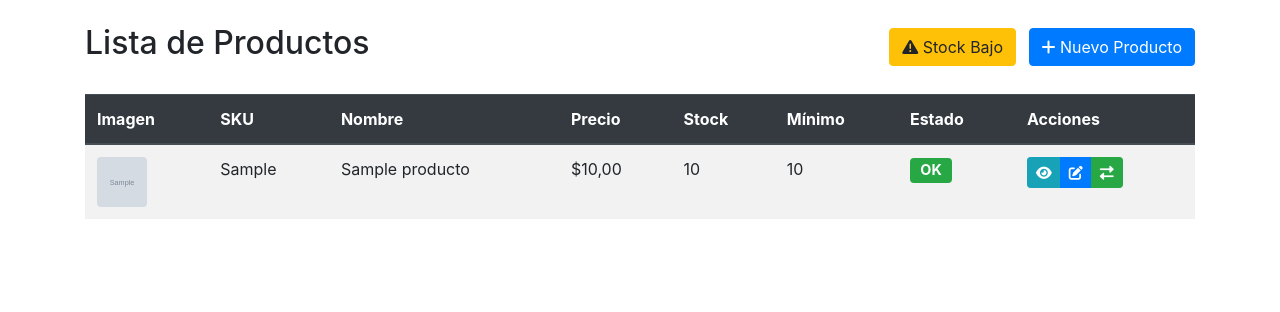
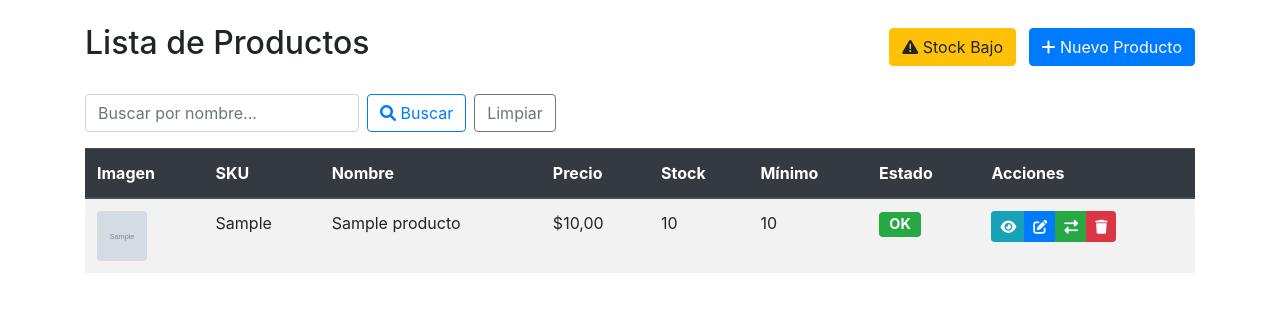
Before and after one commit to cesarq88/Inventario-de-procuctos-clientes-y-ventas-con-autenticacion-, a Django app: page / in a window 1280 px wide. Shown: the part 56-368 px from the top of the page. Run offline with Django 5.2, Linux system fonts and the light colour scheme; a user stored in the database is signed in; tables that the repository leaves empty hold one stand-in row (values such as "Sample post"); grey boxes marked "Sample" are stand-in pictures; parts of the project's set-up code (start-up, migrations or seed data) failed here and were passed over; some libraries are stand-ins or nearby versions.

Commit message:
Productos: eliminación, búsqueda y paginación en listado

```diff
--- a/productos/views.py
+++ b/productos/views.py
@@ -28,6 +28,7 @@ class ProductoListView(LoginRequiredMixin, StockPermissionMixin,ListView):
     template_name = "productos/producto_list.html"
     context_object_name = "productos"
     login_url = 'account_login'
+    paginate_by= 5
 
     def get_queryset(self):
         queryset = super().get_queryset()
@@ -36,12 +37,18 @@ class ProductoListView(LoginRequiredMixin, StockPermissionMixin,ListView):
         if stock_bajo:
             queryset = queryset.filter(stock__lt=F("stock_minimo"))
 
+        q = self.request.GET.get('q') #nueva modificacoin, filtara por nombre icontains
+        if q:
+            queryset =queryset.filter(nombre__icontains=q)
+
+
+
         return queryset.order_by('nombre')
 
     def get_context_data(self, **kwargs):
         context =super().get_context_data(**kwargs)
         context['stock_bajo']=self.request.GET.get('stock_bajo')
-
+        context['q'] = self.request.GET.get('q', '')
         return context
 
 class ProductoDetailView(LoginRequiredMixin, StockPermissionMixin,DetailView):
@@ -100,7 +107,7 @@ class ProductoDeleteView(LoginRequiredMixin, StockPermissionMixin,DeleteView):
     login_url = 'account_login'
 
     def delete(self, request, *args, **kwargs):
-        messages.success(self.request, "Producto eliminado exitosamente")
+        messages.success(self.request, "Producto exterminado exitosamente")
         return super().delete(request, *args, **kwargs)
 
 
--- a/templates/productos/producto_list.html
+++ b/templates/productos/producto_list.html
@@ -16,6 +16,24 @@
 {% endblock %}
 
 {% block content %}
+<form method="get" class="form-inline mb-3">
+    <div class="form-group mr-2">
+        <input type="text"
+               name="q"
+               class="form-control"
+               placeholder="Buscar por nombre..."
+               value="{{ q }}">
+    </div>
+
+    <button type="submit" class="btn btn-outline-primary">
+        <i class="fas fa-search"></i> Buscar
+    </button>
+
+    <a href="{% url 'productos:producto_list' %}" class="btn btn-outline-secondary ml-2">
+        Limpiar
+    </a>
+</form>
+
 {% if productos %}
 <div class="table-responsive">
     <table class="table table-striped table-hover">
@@ -72,6 +89,9 @@
                         <a href="{% url 'productos:movimiento_create' producto.pk %}" class="btn btn-success" title="Movimiento">
                             <i class="fas fa-exchange-alt"></i>
                         </a>
+                        <a href="{% url 'productos:producto_delete' producto.pk %}" class="btn btn-sm btn-danger" title="Eliminar">
+                            <i class="fas fa-trash"></i>
+                        </a>
                     </div>
                 </td>
             </tr>
```
Also changed, not shown: other parts of templates/productos/producto_list.html (+49 -1 lines), templates/productos/producto_confirm_delete.html (added, +26 -0 lines).
